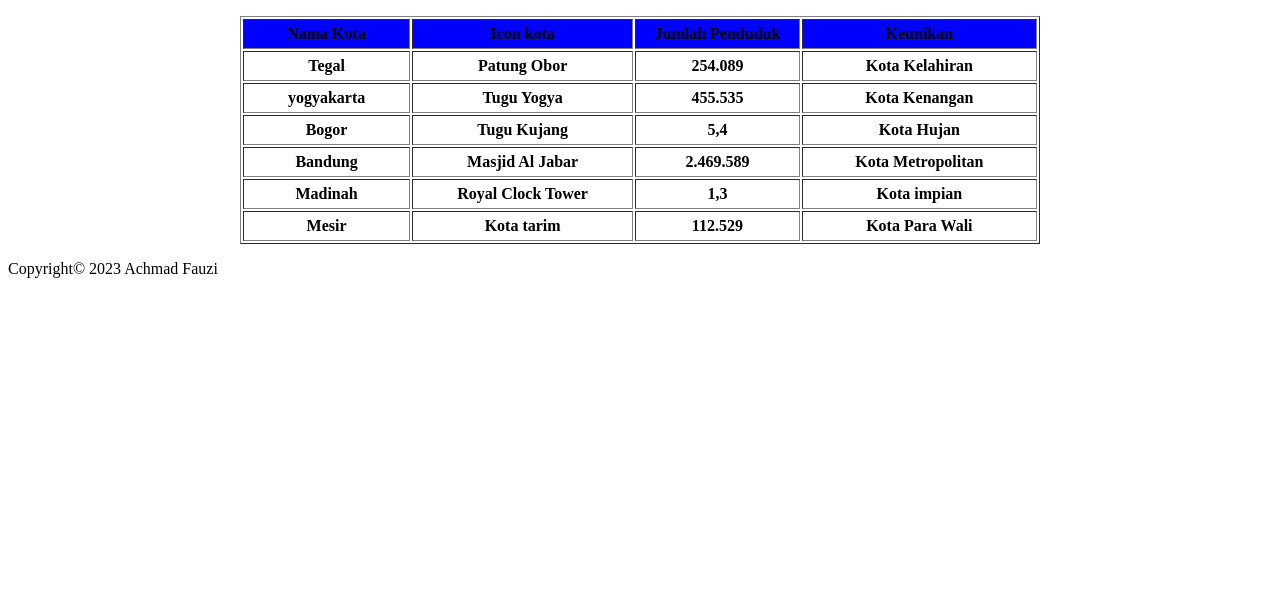
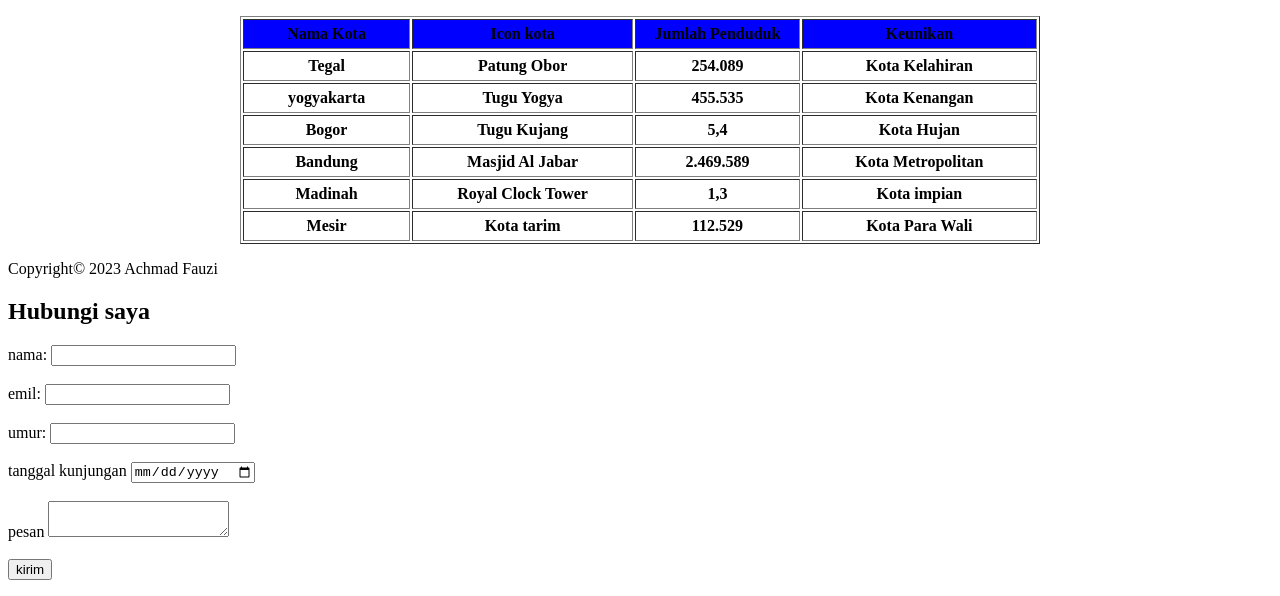
Before and after one commit to achmadfauzi13/pw1-2023, a plain HTML site: page index.html in a window 1280 px wide. Shown: the part 919-1515 px from the top of the page. Before the commit the page ends 1213 px from the top, so only its background shows below. Drawn offline with Linux system fonts and the light colour scheme.

Commit message:
Add files via upload

```diff
--- a/index.html
+++ b/index.html
@@ -87,6 +87,32 @@
         </table>
              <footer>
             <p>Copyright&copy; 2023 Achmad Fauzi</p>
+                <section>
+        <h2>Hubungi saya</h2>
+        <form action="">
+            <label>nama:</label>
+            <input type="text">
+            <br></br>
+
+            <label>emil:</label>
+            <input type="email">
+            <br></br>
+
+            <label>umur:</label>
+            <input type="umur">
+            <br></br>
+
+            <label>tanggal kunjungan</label>
+            <input type="date" name "tanggal kunjungan" required="" >
+            <br></br>
+
+            <label>pesan</label>
+            <textarea></textarea>
+            <br></br>
+
+            <input type="submit" value="kirim">
+        </form>
+    </section>
         </footer>
     </main>
 </html>
```
